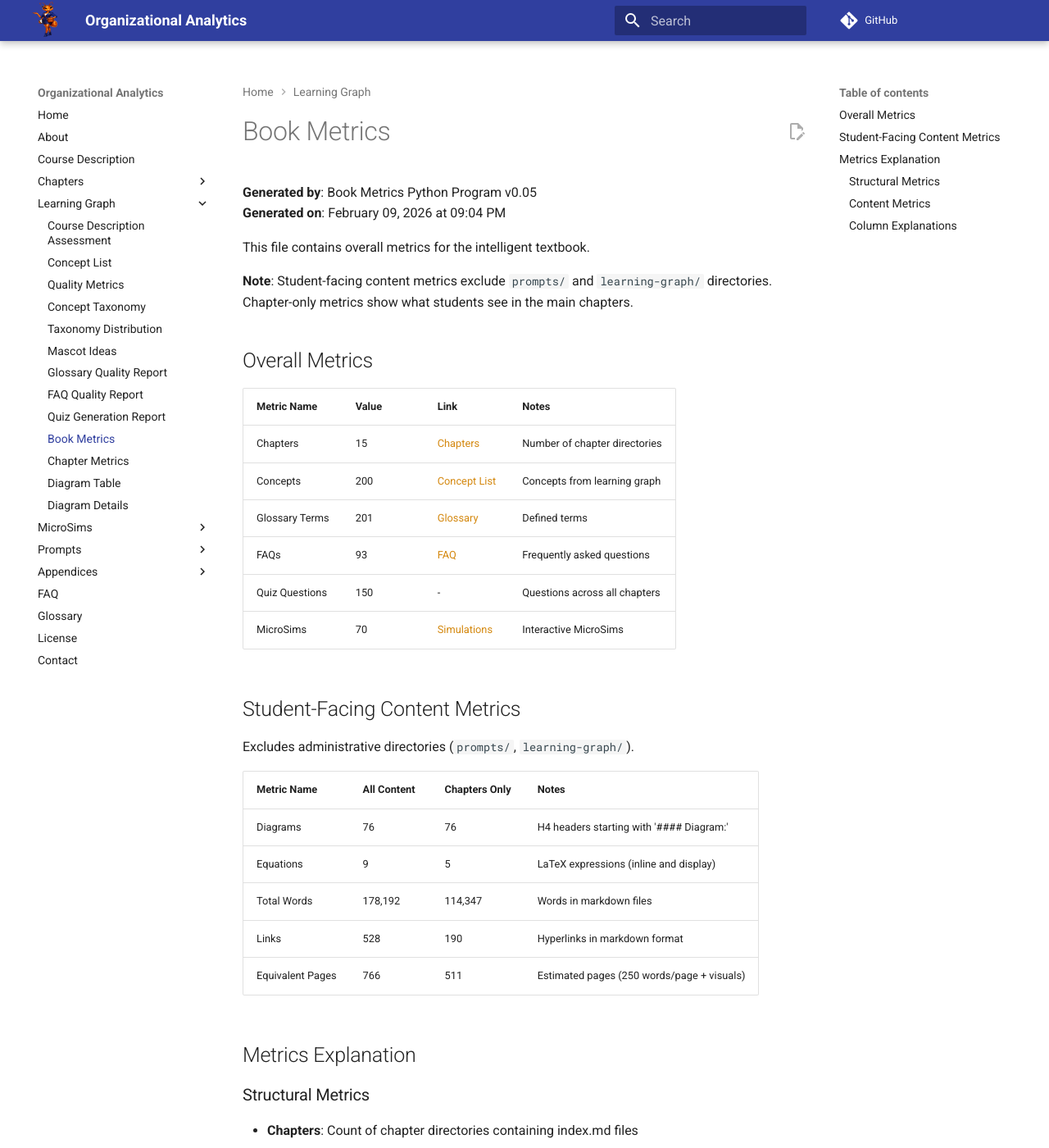
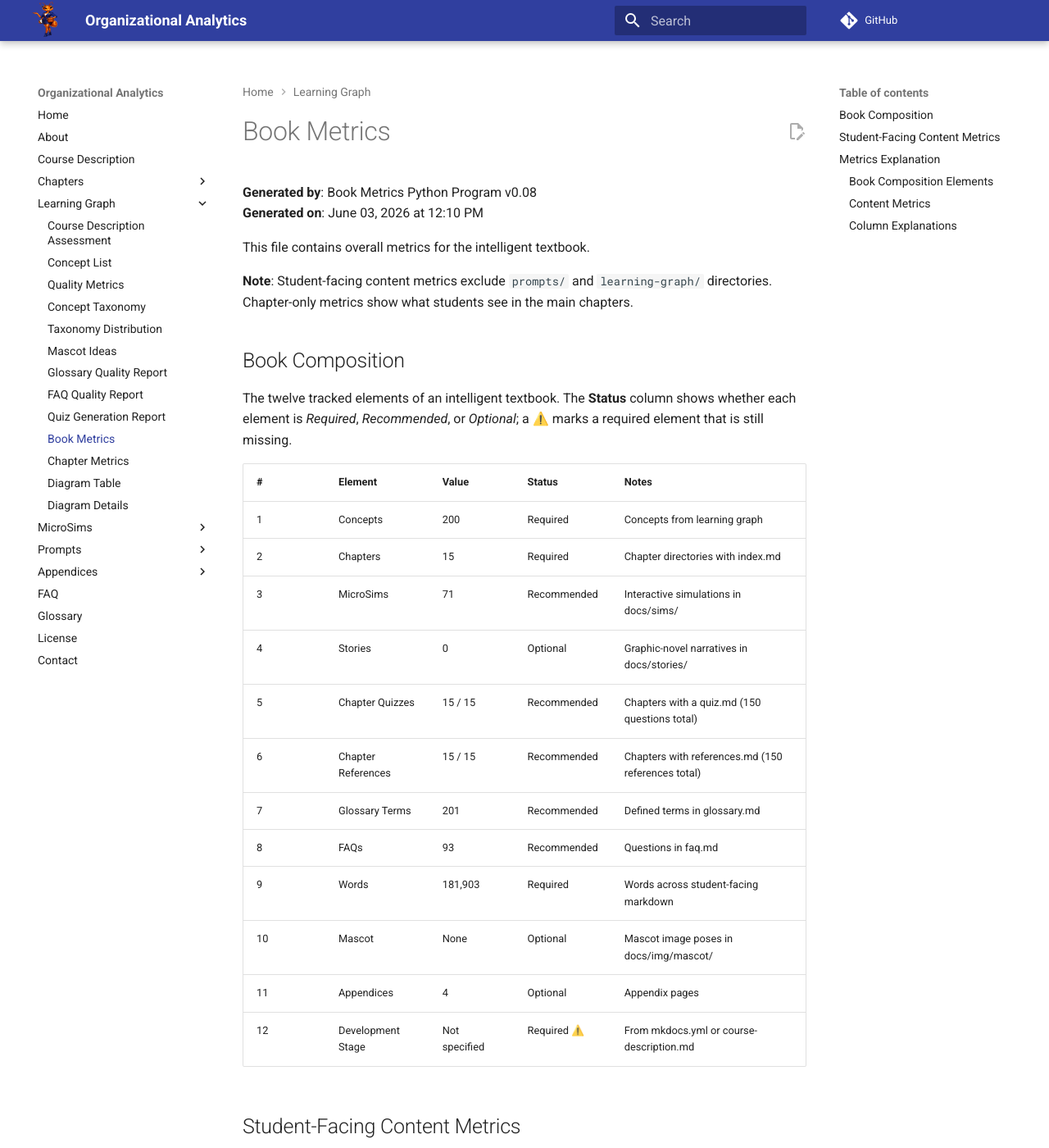
Before and after one commit to dmccreary/organizational-analytics, an MkDocs documentation site: the page built from docs/learning-graph/book-metrics.md, in a window 1280 px wide and 1400 px high. Shown: the whole window at 82% size. Built offline with MkDocs 1.6.1 and Material for MkDocs 9.7.7, drawn with Linux system fonts in a browser that asks for light colours; comment, search, counter and statistics services are not loaded; some of the changed text lies outside the part shown.

Commit message:
Add book-metrics.json learning graph metrics and content updates
Co-Authored-By: Claude Opus 4.8 <noreply@anthropic.com>

```diff
--- a/docs/learning-graph/book-metrics.md
+++ b/docs/learning-graph/book-metrics.md
@@ -1,22 +1,30 @@
 # Book Metrics
 
-**Generated by**: Book Metrics Python Program v0.05
-**Generated on**: February 09, 2026 at 09:04 PM
+**Generated by**: Book Metrics Python Program v0.08
+**Generated on**: June 03, 2026 at 12:10 PM
 
 This file contains overall metrics for the intelligent textbook.
 
 **Note**: Student-facing content metrics exclude `prompts/` and `learning-graph/` directories. Chapter-only metrics show what students see in the main chapters.
 
-## Overall Metrics
+## Book Composition
 
-| Metric Name | Value | Link | Notes |
-|-------------|-------|------|-------|
-| Chapters | 15 | [Chapters](../chapters/index.md) | Number of chapter directories |
-| Concepts | 200 | [Concept List](./concept-list.md) | Concepts from learning graph |
-| Glossary Terms | 201 | [Glossary](../glossary.md) | Defined terms |
-| FAQs | 93 | [FAQ](../faq.md) | Frequently asked questions |
-| Quiz Questions | 150 | - | Questions across all chapters |
-| MicroSims | 70 | [Simulations](../sims/index.md) | Interactive MicroSims |
+The twelve tracked elements of an intelligent textbook. The **Status** column shows whether each element is *Required*, *Recommended*, or *Optional*; a ⚠️ marks a required element that is still missing.
+
+| # | Element | Value | Status | Notes |
+|---|---------|-------|--------|-------|
+| 1 | Concepts | 200 | Required | Concepts from learning graph |
+| 2 | Chapters | 15 | Required | Chapter directories with index.md |
+| 3 | MicroSims | 71 | Recommended | Interactive simulations in docs/sims/ |
+| 4 | Stories | 0 | Optional | Graphic-novel narratives in docs/stories/ |
+| 5 | Chapter Quizzes | 15 / 15 | Recommended | Chapters with a quiz.md (150 questions total) |
+| 6 | Chapter References | 15 / 15 | Recommended | Chapters with references.md (150 references total) |
+| 7 | Glossary Terms | 201 | Recommended | Defined terms in glossary.md |
+| 8 | FAQs | 93 | Recommended | Questions in faq.md |
+| 9 | Words | 181,903 | Required | Words across student-facing markdown |
+| 10 | Mascot | None | Optional | Mascot image poses in docs/img/mascot/ |
+| 11 | Appendices | 4 | Optional | Appendix pages |
+| 12 | Development Stage | Not specified | Required ⚠️ | From mkdocs.yml or course-description.md |
 
 ## Student-Facing Content Metrics
 
@@ -26,20 +34,26 @@ Excludes administrative directories (`prompts/`, `learning-graph/`).
 |-------------|-------------|---------------|-------|
 | Diagrams | 76 | 76 | H4 headers starting with '#### Diagram:' |
 | Equations | 9 | 5 | LaTeX expressions (inline and display) |
-| Total Words | 178,192 | 114,347 | Words in markdown files |
-| Links | 528 | 190 | Hyperlinks in markdown format |
-| Equivalent Pages | 766 | 511 | Estimated pages (250 words/page + visuals) |
+| Total Words | 181,903 | 114,347 | Words in markdown files |
+| Links | 546 | 190 | Hyperlinks in markdown format |
+| Equivalent Pages | 782 | 511 | Estimated pages (250 words/page + visuals) |
 
 ## Metrics Explanation
 
-### Structural Metrics
+### Book Composition Elements
 
-- **Chapters**: Count of chapter directories containing index.md files
-- **Concepts**: Number of rows in learning-graph.csv
-- **Glossary Terms**: H4 headers in glossary.md
-- **FAQs**: H3 headers in faq.md
-- **Quiz Questions**: H4 headers with numbered questions (e.g., '#### 1.') or H2 headers in quiz.md files
-- **MicroSims**: Directories in docs/sims/ with index.md files
+- **Concepts** *(required)*: Number of rows in learning-graph.csv
+- **Chapters** *(required)*: Count of chapter directories containing index.md files
+- **MicroSims** *(recommended)*: Directories in docs/sims/ with index.md files
+- **Stories** *(optional)*: Story directories in docs/stories/ with index.md files
+- **Chapter Quizzes** *(recommended)*: Chapters containing a quiz.md file (with total quiz questions in the notes)
+- **Chapter References** *(recommended)*: Chapters containing a references.md file (with total reference entries in the notes)
+- **Glossary Terms** *(recommended)*: H4 headers in glossary.md
+- **FAQs** *(recommended)*: H3 headers in faq.md
+- **Words** *(required)*: All words in student-facing markdown files (excluding code blocks and URLs)
+- **Mascot** *(optional)*: Image files (poses) in docs/img/mascot/
+- **Appendices** *(optional)*: Pages in the appendices/ directory (excluding index.md)
+- **Development Stage** *(required)*: `development_stage` value in mkdocs.yml (or course-description.md); shows 'Not specified' if absent
 
 ### Content Metrics
 
```
Also changed, not shown: docs/learning-graph/book-metadata.json (added, +24 -0 lines), docs/learning-graph/book-metrics.json (added, +27 -0 lines), docs/learning-graph/chapter-metrics.md (+21 -19 lines), 1 other file.
